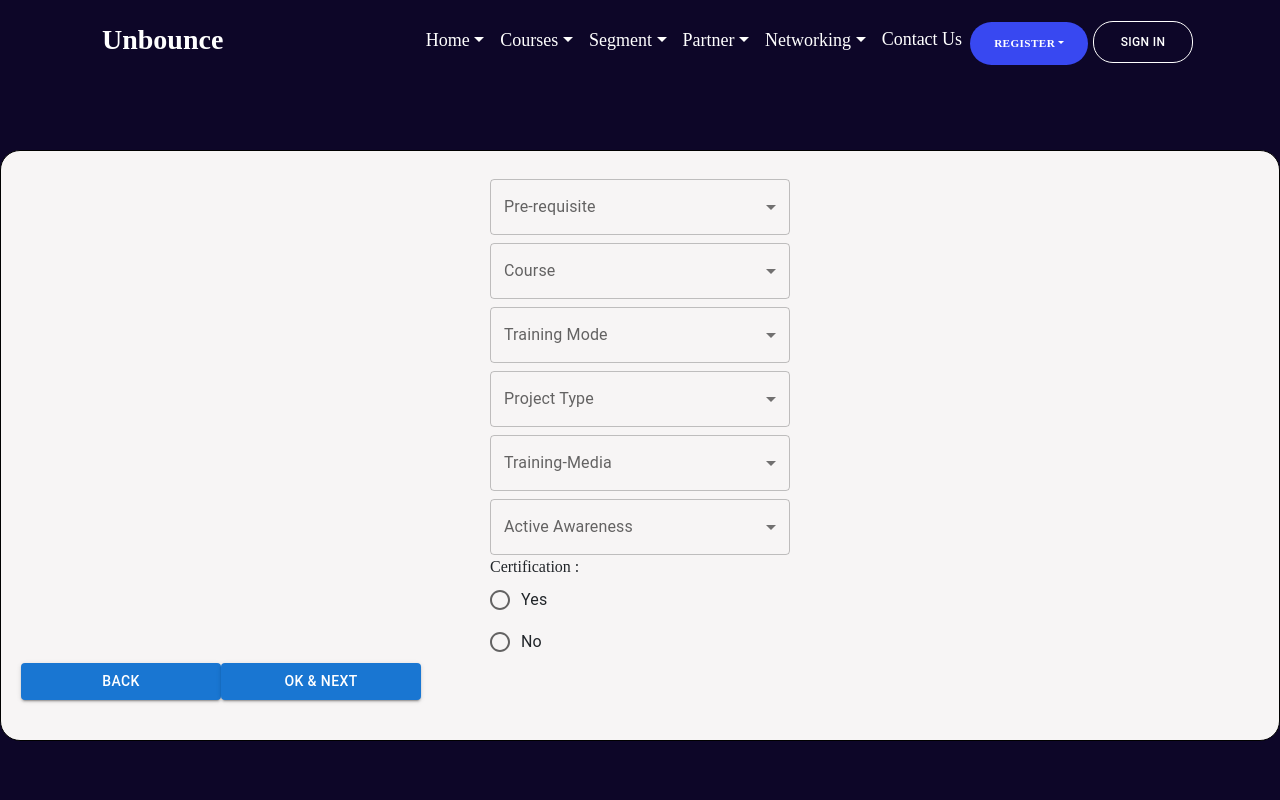
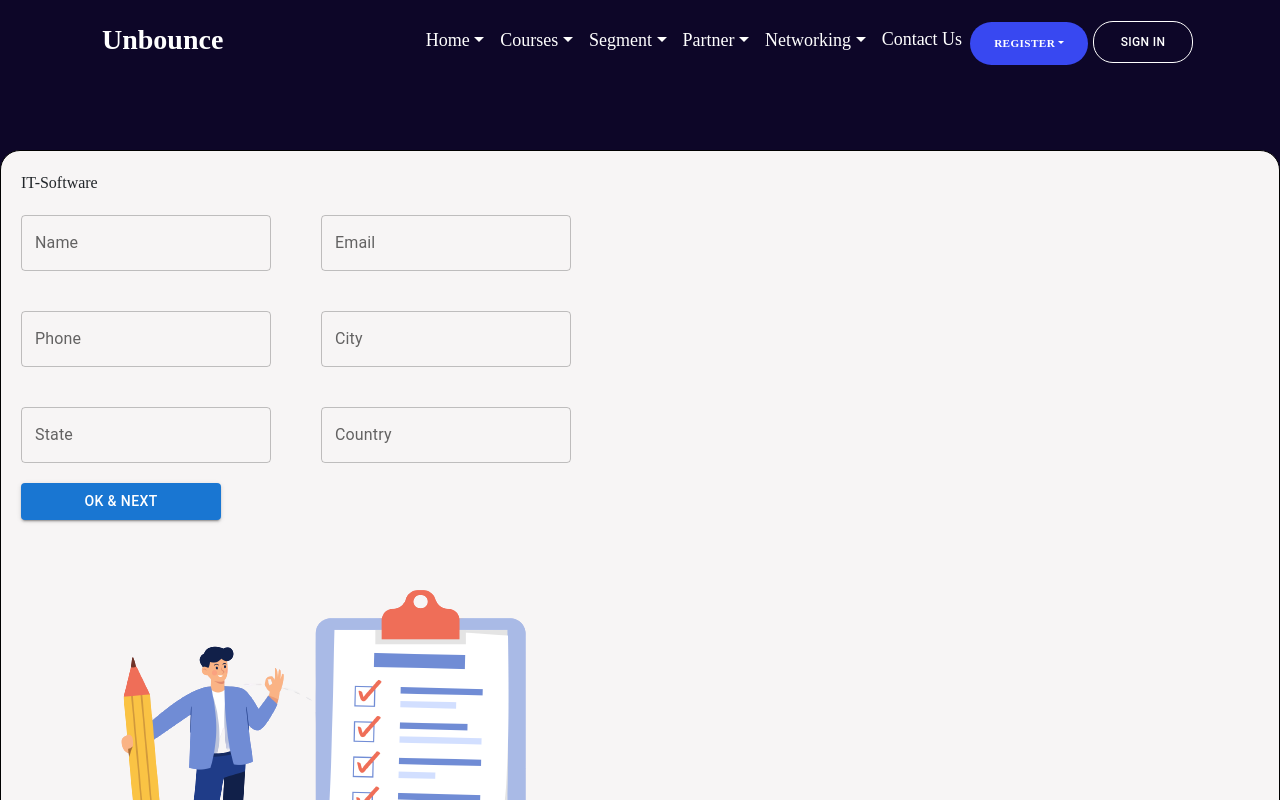
Before and after one commit to sahilrohera10/DeveloperHubUpdated, a React (Create React App) app: page /ITsoft_form in a window 1280 px wide. Shown: the top 800 px of the page. Built offline with nearby package versions, Linux system fonts and the light colour scheme; a web font is replaced by a local one.

Commit message:
Update Itsoftform.jsx

```diff
--- a/src/Components/Itsoftform.jsx
+++ b/src/Components/Itsoftform.jsx
@@ -91,9 +91,9 @@ const Itsoftform = () => {
         setType(event.target.value);
       };
       const handleNext = () => {
-        if (type) {
+
           setIsVisible(isVisible + 1);
-        }
+
       };
 
       const handleBack = () => {
@@ -181,15 +181,84 @@ const Itsoftform = () => {
       const [personName2, setPersonName2] = React.useState([]);
   return (
     <div className="formMainDiv">
-    <div className='univ_container'>
-    <div>
-            <h1 className="ItHead">{type}</h1>
-            <div className="container-form">
-              {/* <div className="title">Registration</div> */}
-              <div className="content">
-                <form action="#">
-                  <div className="user-details">
-                    <div className="input-box">
+    <div className='IT_container'>
+      <div className="soft_heading">
+      IT-Software
+      </div>
+      {isVisible===1 ? (<>
+        <div style={{ marginTop: "20px" }}>
+            <TextField
+              id="outlined-basic"
+              label="Name"
+              variant="outlined"
+              value={name}
+              style={{
+                marginRight: "50px",
+                width: "250px",
+                marginBottom: "20px",
+              }}
+            />
+            <TextField
+              id="outlined-basic"
+              label="Email"
+              variant="outlined"
+              style={{ width: "250px" }}
+            />
+          </div>
+          <div style={{ marginTop: "20px" }}>
+            <TextField
+              id="outlined-basic"
+              label="Phone"
+              variant="outlined"
+              // value={name}
+              // onChange={(e) => setName(e.target.value)}
+              style={{
+                marginRight: "50px",
+                width: "250px",
+                marginBottom: "20px",
+              }}
+            />
+            <TextField
+              id="outlined-basic"
+              label="City"
+              variant="outlined"
+              style={{ width: "250px" }}
+            />
+          </div>
+          <div style={{ marginTop: "20px" }}>
+            <TextField
+              id="outlined-basic"
+              label="State"
+              variant="outlined"
+              // value={name}
+              // onChange={(e) => setName(e.target.value)}
+              style={{
+                marginRight: "50px",
+                width: "250px",
+                marginBottom: "20px",
+              }}
+            />
+            <TextField
+              id="outlined-basic"
+              label="Country"
+              variant="outlined"
+              style={{ width: "250px" }}
+            />
+          </div>
+          <div className="btnDiv1">
+            <Button
+              style={{ width: "200px", marginBottom: "20px" }}
+              variant="contained"
+              onClick={() => handleNext()}
+            >
+              Ok & Next
+            </Button>
+          </div>
+      </>):<></>}
+      {isVisible===2?(<>
+             <div className='IT_form_container'>
+              <div className="input_box">
+             <div className="input-box1">
                       <FormControl sx={{ minWidth: 300, marginTop: 1 }}>
                         <InputLabel id="demo-controlled-open-select-label">
                           Pre-requisite
@@ -211,8 +280,6 @@ const Itsoftform = () => {
                           <MenuItem value="none">None</MenuItem>
                         </Select>
                       </FormControl>
-                    </div>
-                    <div className="input-box">
                       <FormControl sx={{ width: 300, marginTop: 1 }}>
                         <InputLabel id="demo-multiple-chip-label">
                           Course
@@ -256,7 +323,7 @@ const Itsoftform = () => {
                         </Select>
                       </FormControl>
                     </div>
-                    <div className="input-box">
+                    <div className="input-box1">
                       <FormControl sx={{ minWidth: 300, marginTop: 1 }}>
                         <InputLabel id="demo-controlled-open-select-label">
                           Training Mode
@@ -276,8 +343,7 @@ const Itsoftform = () => {
                           <MenuItem value="Offline">Offline</MenuItem>
                         </Select>
                       </FormControl>
-                    </div>
-                    <div className="input-box">
+
                       <FormControl sx={{ minWidth: 300, marginTop: 1 }}>
                         <InputLabel id="demo-controlled-open-select-label">
                           Project Type
@@ -298,7 +364,7 @@ const Itsoftform = () => {
                         </Select>
                       </FormControl>
                     </div>
-                    <div className="input-box">
+                    <div className="input-box1">
                       <FormControl sx={{ width: 300, marginTop: 1 }}>
                         <InputLabel id="demo-multiple-name-label">
                           Training-Media
@@ -323,8 +389,7 @@ const Itsoftform = () => {
                           ))}
                         </Select>
                       </FormControl>
-                    </div>
-                    <div className="input-box">
+
                       <FormControl sx={{ minWidth: 300, marginTop: 1 }}>
                         <InputLabel id="demo-controlled-open-select-label">
                           Active Awareness
@@ -345,7 +410,6 @@ const Itsoftform = () => {
                         </Select>
                       </FormControl>
                     </div>
-                  </div>
                   <div className="gender-details">
                     <div className="category">
                       <div className="gender-title">
@@ -357,13 +421,13 @@ const Itsoftform = () => {
                         <FormControl>
                           <RadioGroup>
                             <FormControlLabel
-                              value="female"
+                              value="yes"
                               onClick={handleClickOpen}
                               control={<Radio />}
                               label="Yes"
                             />
                             <FormControlLabel
-                              value="male"
+                              value="no"
                               control={<Radio />}
                               label="No"
                             />
@@ -417,12 +481,7 @@ const Itsoftform = () => {
                       </Dialog>
                     </div>
                   </div>
-
-                  {/* <div className="button">
-                    <input type="button" defaultValue="Ok & Next" />
-                  </div> */}
-                </form>
-              </div>
+                  </div>
               <div className="btnDiv">
                 <Button
                   style={{ width: "200px", marginBottom: "20px" }}
@@ -436,12 +495,58 @@ const Itsoftform = () => {
                   variant="contained"
                   onClick={() => handleNext()}
                 >
-                  Ok & Next
+                  Next
                 </Button>
               </div>
+          </div>
+
+      </>):(<></>)}
+
+      {isVisible===3?(<> <div>
+              <h2>{type}</h2>
+              <TextField id="outlined-basic" label="OTP" variant="outlined" />
+              <Button variant="contained" className="otpBtn">
+                Send Otp
+              </Button>
+              <ReCAPTCHA
+                style={{ marginTop: "40px" }}
+                sitekey="6LeIxAcTAAAAAJcZVRqyHh71UMIEGNQ_MXjiZKhI"
+                onChange={onChange}
+              />
+              <div style={{ display: "flex", marginTop: "30px" }}>
+                <Checkbox {...label} /> <p style={{ marginTop: "9px" }}>T&C</p>
+                <Checkbox {...label} />{" "}
+                <p style={{ marginTop: "9px" }}>Data Privacy</p>
+                <Checkbox {...label} />{" "}
+                <p style={{ marginTop: "9px" }}>Cross Promotions</p>
+              </div>
+              <div className="btnDiv">
+                <Button
+                  style={{ width: "100px" }}
+                  variant="contained"
+                  onClick={() => handleBack()}
+                >
+                  Back
+                </Button>
+                <Button
+                  style={{ width: "100px" }}
+                  variant="contained"
+                  onClick={() => handleNext()}
+                >
+                  Submit
+                </Button>
+              </div>
+            </div></>):isVisible===4?(<>
+            <div className="thankupage">
+              <i><b>Thank you for signing up !</b></i>
+              <span> Please check your email for all further details it will recieve within 24 hours.</span>
             </div>
-          </div>
+            </>):(<></>)}
+
     </div>
+    <div className="form_img">
+    <img className="rightImg" src="RegisterImg.png" alt="img" />
+  </div>
     </div>
   )
 }
```
